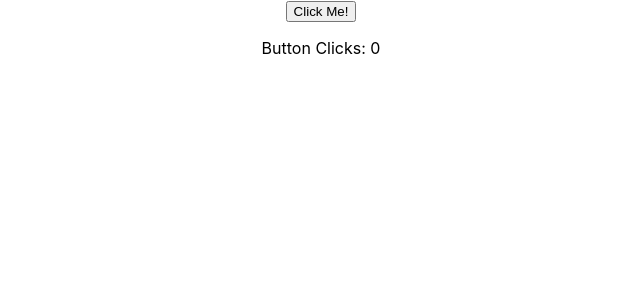
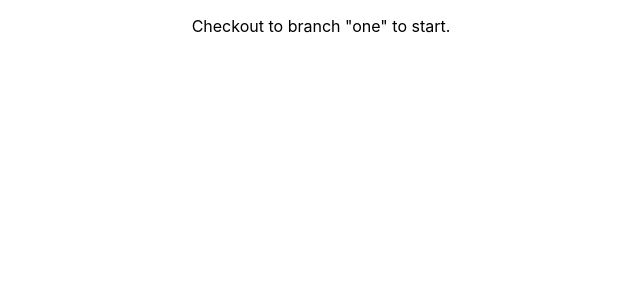
Before and after one commit to wlh9-sean/debug-lecture-helper, a React (Create React App) app: page / in a window 1280 px wide. Shown: the top 300 px of the page, without its empty margins (319-959 px from the left). Built offline with nearby package versions, Linux system fonts and the light colour scheme.

Commit message:
master branch setup

```diff
--- a/src/App.js
+++ b/src/App.js
@@ -1,35 +1,18 @@
 import React, { Component } from 'react';
-import logo from './logo.svg';
 import './App.css';
 
 class App extends Component {
   constructor(props) {
     super(props)
     this.state = {
-      count: 0
     }
   }
 
-  componentDidMount() {
-    console.log('mounted')
-    window.removeEventListener('error', () => {
-      console.log('removed')
-    }, true)
-    window.removeEventListener('unhandlerejection', () => {
-      console.log('removed')
-    }, true)
-  }
 
-  increment() {
-    this.setState({ count: this.state.count + 1 })
-  }
   render() {
     return (
       <div className="App">
-        <button onClick={() => this.incremen()}>Click Me!</button>
-        <p>
-          Button Clicks: {this.state.count}
-        </p>
+        <p>Checkout to branch "one" to start.</p>
       </div>
     );
   }
```
Also changed, not shown: 2 other files (tests, documents, lock files or other folders).
